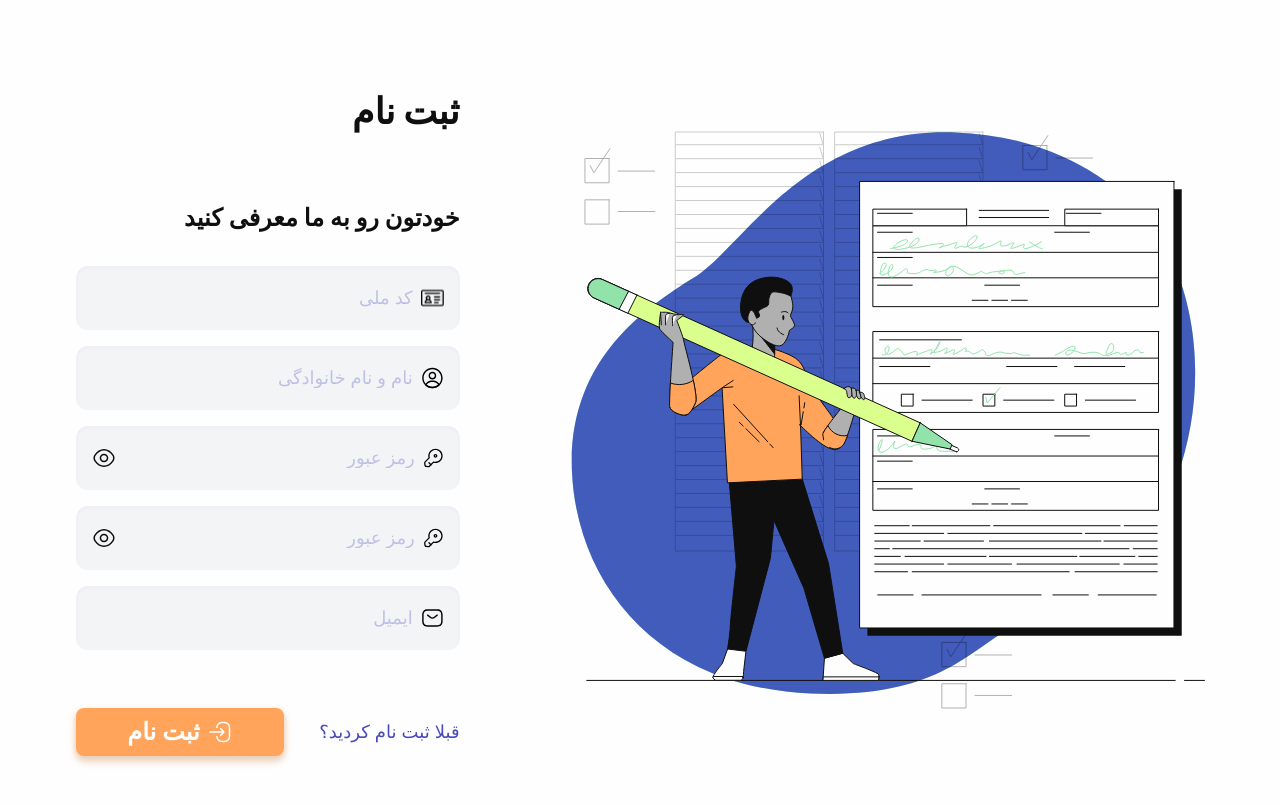
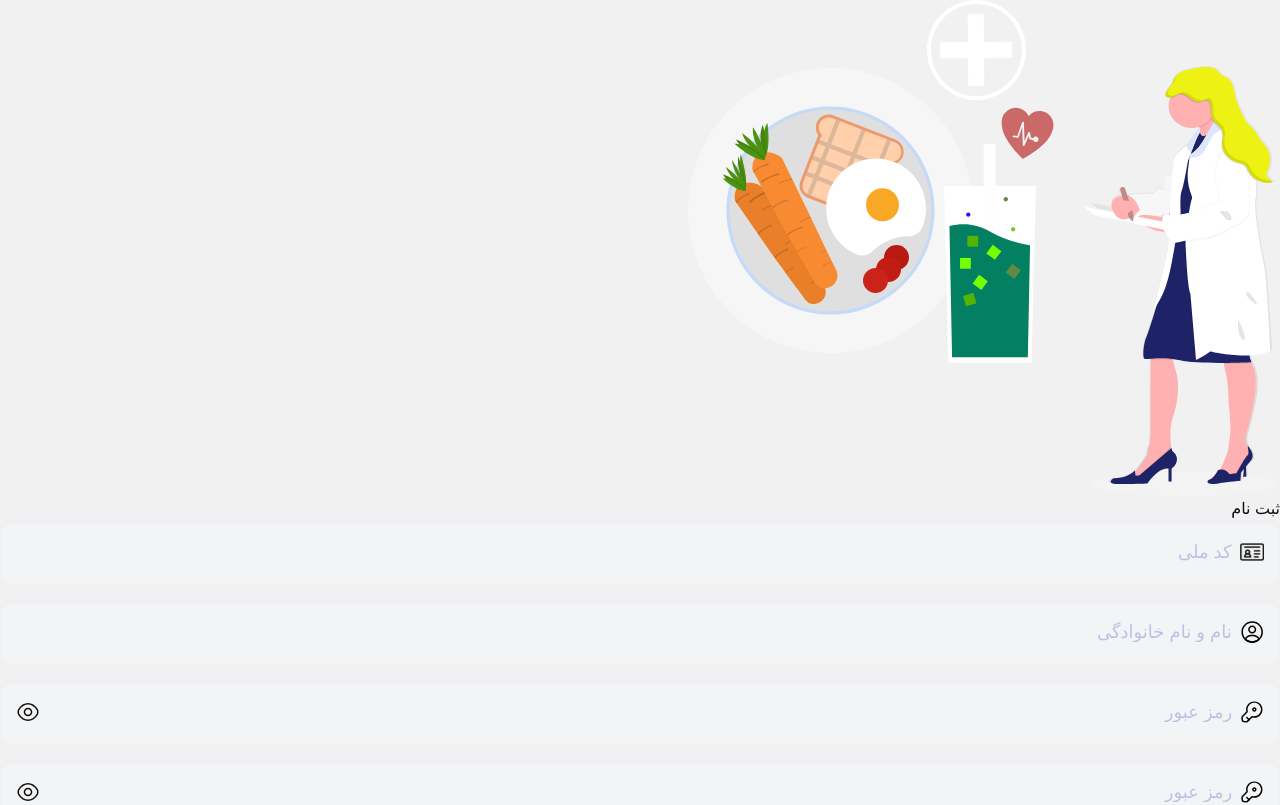
Before and after one commit to zahrabakhshandeh/Healthcare-Monitoring-Diet, a Next.js app: page /register/signup in a window 1280 px wide. Shown: the top 805 px of the page. Built offline with nearby package versions, Linux system fonts and the light colour scheme.

Commit message:
Redesign Signup page Add new Signup Svg art. Add Signup Components Dirctory. Add SignupBox component. Add styles css module for SignupBox Component. Move formRegister to new Dirctory SignupComonents. Add Grid to Signup page. NOTE: This page is steal in Devlopment.

```diff
--- a/src/app/register/signup/page.tsx
+++ b/src/app/register/signup/page.tsx
@@ -1,24 +1,16 @@
 import SignUpArt from "/public/signup.svg";
-import FormRegister from "./formRegister";
-
+import SignupBox from "@/components/SignupComponents/SignupBox";
 const SignUpPage = () => {
 
   return (
-    <main className="flex min-[500px]:flex-col-reverse px-5  justify-around items-center md:flex-row  md:h-screen  min-[500px]:gap-12 md:gap-0 pt-10">
-      <SignUpArt />
-
-      <section className="flex items-start w-96 flex-col gap-8">
-        <div className="flex flex-col gap-16 items-start">
-          <h1 className="text-[2.25rem] text-[var(--black)] font-extrabold">
-            ثبت نام
-          </h1>
-          <p className="text-2xl text-[var(--black)] font-semibold">
-            خودتون رو به ما معرفی کنید
-          </p>
+    <div className="grid grid-col-2 bg-[var(--hr-gray)]">
+            <div className="">
+                <SignUpArt />
+            </div>
+            <div className="">
+                <SignupBox/>
+            </div>
         </div>
-        <FormRegister />
-      </section>
-    </main>
   );
 };
 export default SignUpPage;
--- /dev/null
+++ b/src/components/SignupComponents/SignupBox/index.tsx
@@ -0,0 +1,20 @@
+import FormRegister from '../formRegister';
+import Link from "next/link";
+
+const SignupBox = () => {
+    return(
+        <div>
+            <h2>ثبت نام </h2>
+            <div>
+
+            </div>
+            <FormRegister />
+            <Link href={"/register/login"}>
+            <p className="text-lg text-[var(--primary-blue)]">
+                قبلا ثبت نام کردید؟
+            </p>
+            </Link>
+        </div>
+    )
+}
+export default SignupBox;
--- /dev/null
+++ b/src/components/SignupComponents/SignupBox/styles.module.css
@@ -0,0 +1,4 @@
+.SignupBox{
+    display: flex;
+    justify: center;
+}
--- a/src/app/register/signup/formRegister/index.tsx
+++ b/src/components/SignupComponents/formRegister/index.tsx
@@ -1,6 +1,5 @@
 "use client";
 import MainInput from "@/components/MainInput";
-import Link from "next/link";
 import UserProfile from "/public/profile-circle.svg";
 import MainButton from "@/components/MainButton";
 import PasswordKey from "/public/passwordkey.svg";
@@ -11,7 +10,7 @@ import SignUp from "/public/signup-white.svg";
 import { useEffect, useRef } from "react";
 import useRegister, {
   SignUpSchema,
-} from "../../../../validation/signupValidation/useRegister";
+} from "../../../validation/signupValidation/useRegister";
 import { Controller, useForm } from "react-hook-form";
 
 const FormRegister = () => {
@@ -171,20 +170,12 @@ const FormRegister = () => {
           />
         )}
       />
-
-      <section className="flex flex-row-reverse mt-[2.625rem] items-center justify-between">
         <MainButton
           type="submit"
           className="w-52 "
           iconSrc={SignUp}
           value={"ثبت نام"}
         />
-        <Link href={"/register/login"}>
-          <p className="text-lg text-[var(--primary-blue)]">
-            قبلا ثبت نام کردید؟
-          </p>
-        </Link>
-      </section>
     </form>
   );
 };
```
Also changed, not shown: public/signup.svg.
